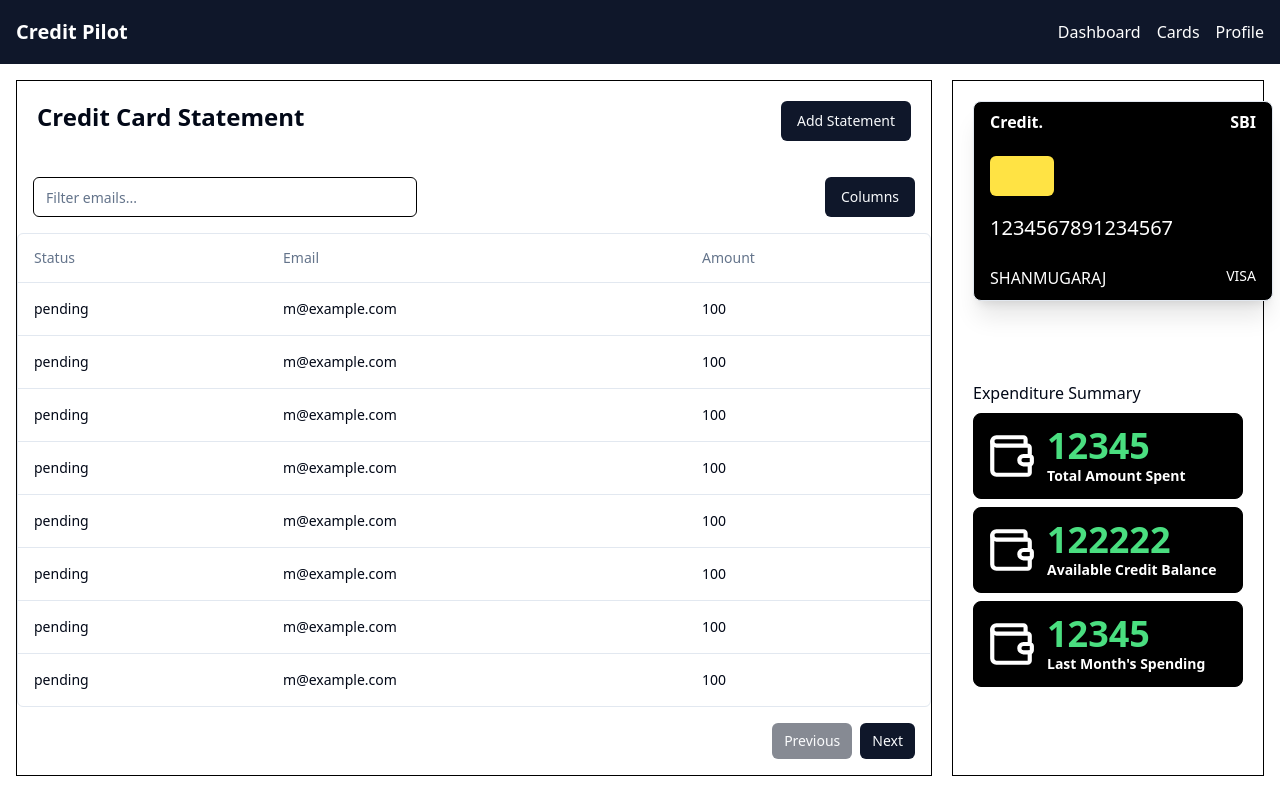
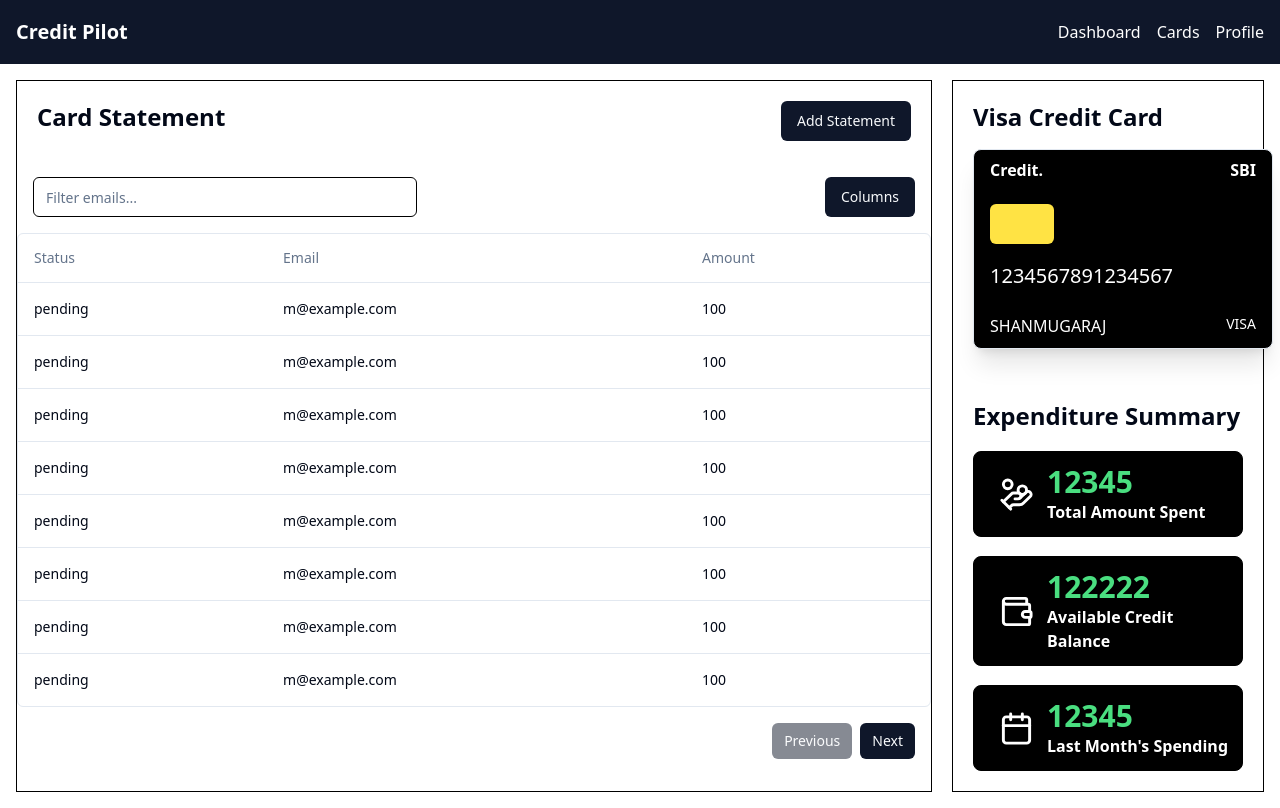
Before and after one commit to ShanZenX/Credit-Pilot, a React (Vite) app: page /Cards/CardDetails in a window 1280 px wide. Built offline with nearby package versions, Linux system fonts and the light colour scheme.

Commit message:
created add transaction details form

```diff
--- a/src/App.tsx
+++ b/src/App.tsx
@@ -3,7 +3,8 @@ import "./App.css";
 import Cards from "./components/Pages/Cards";
 import Dashboard from "./components/Pages/Dashboard";
 import User from "./components/Pages/User";
-import CardDetails from "./components/SubPages/CardDetails";
+import CardDetails from "./components/SubPages/cards/CardDetails";
+import AddTransactionDetails from "./components/Pages/Forms/AddTransactionDetails";
 function App() {
   return (
     <Routes>
@@ -11,6 +12,8 @@ function App() {
       <Route path="/Cards" element={<Cards />} />
       <Route path="/User" element={<User />} />
       <Route path="/Cards/CardDetails" element={<CardDetails />} />
+      <Route path="/Cards/CardDetails/AddTransaction" element={<AddTransactionDetails />} />
+
     </Routes>
   );
 }
--- /dev/null
+++ b/src/components/Pages/Forms/AddTransactionDetails.tsx
@@ -0,0 +1,34 @@
+import { DatePicker } from "@/components/ui/Datepicker";
+import { Input } from "@/components/ui/input";
+import { Label } from "@/components/ui/label";
+import { useState } from "react";
+
+export default function AddTransactionDetails() {
+  const [transactionDate, setTransactionDate] = useState<Date | null>();
+  return (
+    <div className="flex flex-col p-10 w-full ">
+      <h1 className="font-black text-2xl">Add Transaction Details</h1>
+      <form>
+        {transactionDate?.toDateString()}
+        <div className="flex  ">
+          <div>
+            <Label> Transaction Date</Label>
+            <DatePicker onDateChange={(date) => setTransactionDate(date)} />
+          </div>
+          <div>
+            <Label> Merchant Name</Label>
+            <Input type="text"></Input>
+          </div>
+          <div>
+            <Label>Transaction Amount</Label>
+            <Input type="number"></Input>
+          </div>
+          <div>
+            <Label> Category</Label>
+            <Input type="text"></Input>
+          </div>
+        </div>
+      </form>
+    </div>
+  );
+}
--- a/src/components/SubPages/CardDetails.tsx
+++ b/src/components/SubPages/cards/CardDetails.tsx
@@ -1,8 +1,13 @@
 import { DataTable } from "@/components/Pages/datatable/Datatable";
-import { Button } from "../ui/button";
-import { columns } from "../Pages/datatable/columns";
+import { Button } from "../../ui/button";
+import { columns } from "../../Pages/datatable/columns";
 import CardModule from "@/components/SubPages/cards/CardModule";
-import ExpenseCard from "../ui/MiniComponents/ExpenseCard";
+import ExpenseCard from "../../ui/MiniComponents/ExpenseCard";
+import { HandCoins } from "lucide-react";
+import { Wallet } from "lucide-react";
+import { Calendar } from "lucide-react";
+import { Link } from 'react-router-dom';
+
 export default function CardDetails() {
   const data = [
     {
@@ -137,13 +142,15 @@ export default function CardDetails() {
     <div className="flex p-4 gap-5 bg-[#ffffff]">
       <div className="w-[75%] border border-black">
         <div className="flex justify-between p-5">
-          <h1 className="font-bold text-2xl">Credit Card Statement</h1>
-          <Button>Add Statement</Button>
+          <h1 className="font-bold text-2xl"> Card Statement</h1>
+          <Button><Link to={"/Cards/CardDetails/AddTransaction"}>Add Statement</Link></Button>
         </div>
         <DataTable columns={columns} data={data} />
       </div>
-      <div className="w-[25%] border border-black p-5">
+      <div className="w-[25%] border border-black p-5 flex flex-col justify-between h-[89vh]">
         <div>
+          <h1 className="font-black text-2xl pb-4"> Visa Credit Card </h1>
+
           <CardModule
             bankName="SBI"
             cardNumber={1234567891234567}
@@ -153,22 +160,25 @@ export default function CardDetails() {
             textColor="#fff"
           />
         </div>
-        <div className="flex flex-col gap-2">
-          <h1> Expenditure Summary </h1>
+        <div className="flex flex-col gap-2 justify-between h-[371px]">
+          <h1 className="font-black text-2xl"> Expenditure Summary </h1>
           <ExpenseCard
             title="Total Amount Spent"
             amount={12345}
             bgColor="#000"
+            Icon={HandCoins}
           />
           <ExpenseCard
             title="Available Credit Balance"
             amount={122222}
             bgColor="#000"
+            Icon={Wallet}
           />
           <ExpenseCard
             title="Last Month's Spending"
             amount={12345}
             bgColor="#000"
+            Icon={Calendar}
           />
         </div>
       </div>
--- a/src/components/SubPages/cards/CardModule.tsx
+++ b/src/components/SubPages/cards/CardModule.tsx
@@ -18,7 +18,7 @@ export default function CardModule({
   textColor,
 }: IPROPS) {
   return (
-    <Link to={"/Cards/CardDetails"} className= " flex flex-col min-w-[300px] h-[200px] rounded-lg shadow-xl mb-20 hover:border-black border cursor-pointer hover:shadow-2xl hover:scale-105  transition-transform ease-in-out " style={{backgroundColor : cardColor,color:textColor}}>
+    <Link to={"/Cards/CardDetails"} className= " flex flex-col min-w-[300px] h-[200px] rounded-lg shadow-xl  hover:border-black border cursor-pointer hover:shadow-2xl hover:scale-105  transition-transform ease-in-out " style={{backgroundColor : cardColor,color:textColor}}>
       <div className="flex justify-between pt-2 mx-4">
         {" "}
         <h1 className="  font-semibold ">Credit.</h1>
--- a/src/components/SubPages/cards/CardStructure.tsx
+++ b/src/components/SubPages/cards/CardStructure.tsx
@@ -9,8 +9,8 @@ import {
   DialogTitle,
   DialogTrigger,
 } from "@/components/ui/dialog";
-import Addcard from "@/components/SubPages/Addcard";
 import { useEffect, useState } from "react";
+import Addcard from "@/components/Pages/Forms/Addcard";
 
 
 type CardData = {
--- a/src/components/ui/MiniComponents/ExpenseCard.tsx
+++ b/src/components/ui/MiniComponents/ExpenseCard.tsx
@@ -1,23 +1,27 @@
+import { LucideIcon } from "lucide-react";
+
 interface IPROPS {
   title: string;
   amount: number;
   bgColor: string;
+  Icon: LucideIcon; // Add the icon prop
+
 }
-import { Wallet } from "lucide-react";
 
-export default function ExpenseCard({ title, amount, bgColor }: IPROPS) {
+
+export default function ExpenseCard({ title, amount, bgColor,Icon }: IPROPS) {
   return (
     <div
       className="flex  rounded-lg border  items-center   border-black text-white p-3"
       style={{ backgroundColor: bgColor }}
     >
-      <div className="w-1/4">
-        {" "}
-        <Wallet size={50} />
+      <div className="w-1/4 flex justify-around">
+      <Icon size={35} /> {/* Render the icon here */}
+
       </div>
       <div className="flex flex-col w-3/4 ">
-        <h1 className="font-semibold text-4xl text-green-400">{amount}</h1>
-      <h1 className="font-semibold text-sm ">{title}</h1>
+        <h1 className="font-semibold text-3xl text-green-400">{amount}</h1>
+      <h1 className="font-semibold text-base ">{title}</h1>
       </div>
 
     </div>
```
Also changed, not shown: src/components/Pages/Forms/AddCard.tsx (renamed from src/components/SubPages/Addcard.tsx, +8 -5 lines).
